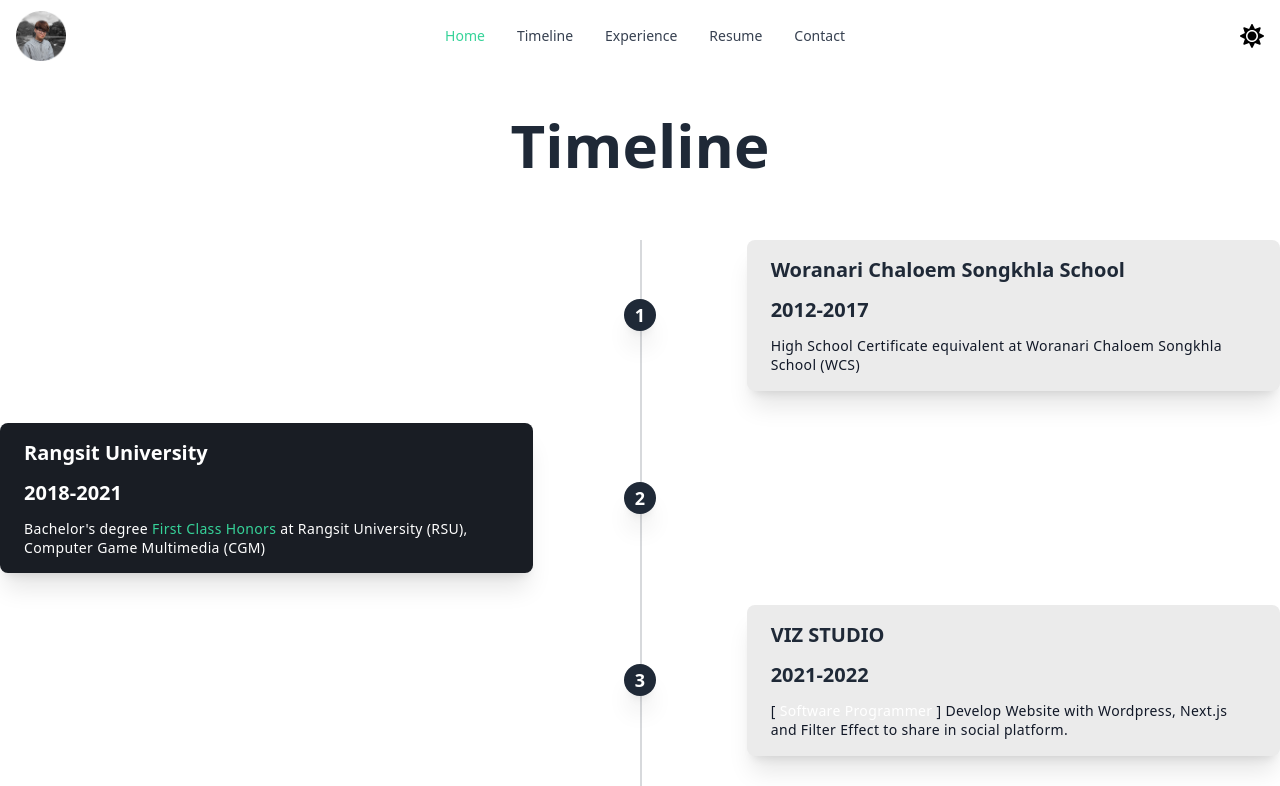
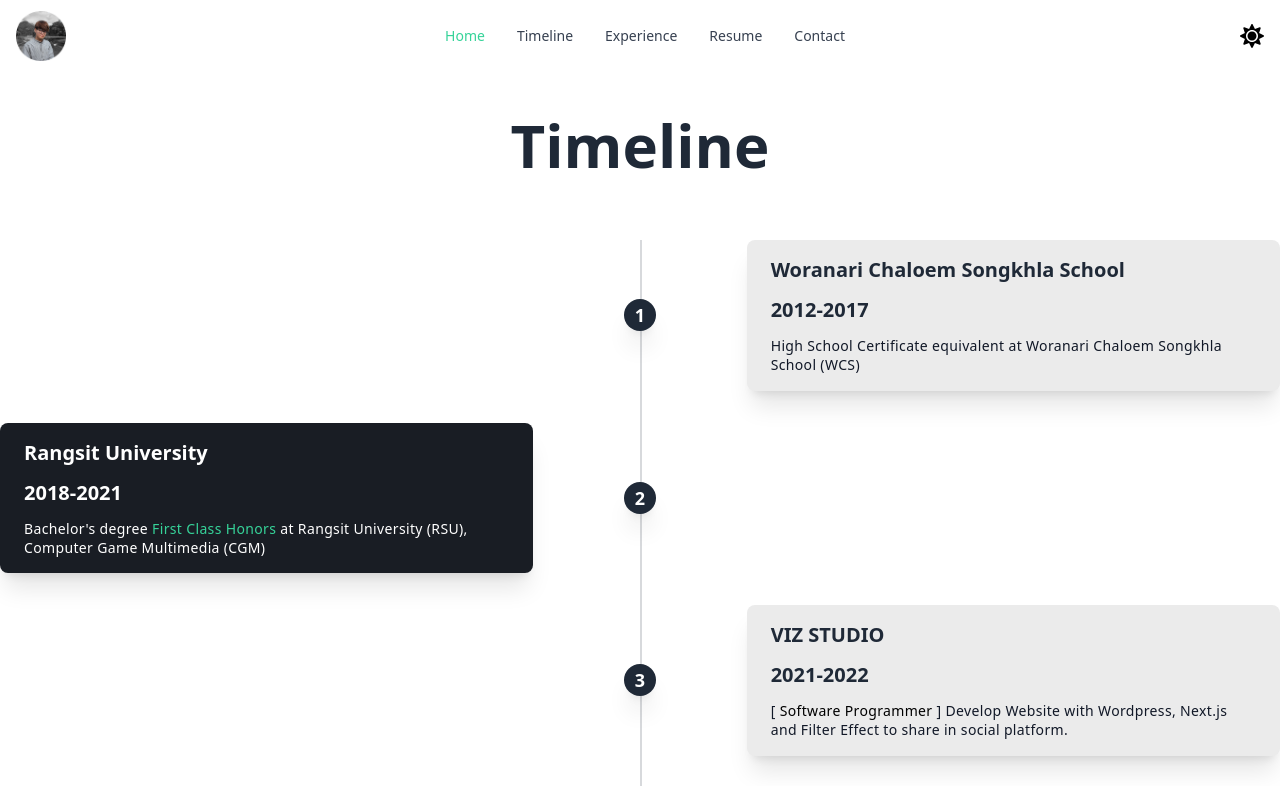
Before and after one commit to darupong/Portfolio, a Next.js app: page /timeline in a window 1280 px wide. Shown: the top 786 px of the page. Built offline with nearby package versions, Linux system fonts and the light colour scheme.

Commit message:
style: fix theme text

```diff
--- a/components/HeroSection.tsx
+++ b/components/HeroSection.tsx
@@ -21,7 +21,7 @@
             <p
               className={`${css.animated} font-bold md:text-[50px] text-[20px] pt-[10px]`}
             >
-              Front-end Developer
+              Front-End Developer 5
             </p>
           </div>
         </div>
--- a/components/ResumeSection.tsx
+++ b/components/ResumeSection.tsx
@@ -67,9 +67,13 @@
               2021-2022
             </h3>
             <p className="text-sm font-medium leading-snug tracking-wide text-gray-900 text-opacity-100">
-              [<span className="text-white"> Software Programmer </span>]
-              Develop Website with Wordpress, Next.js and Filter Effect to share
-              in social platform.
+              [
+              <span className="dark:text-white text-black">
+                {" "}
+                Software Programmer{" "}
+              </span>
+              ] Develop Website with Wordpress, Next.js and Filter Effect to
+              share in social platform.
             </p>
           </div>
         </div>
--- a/pages/timeline.tsx
+++ b/pages/timeline.tsx
@@ -67,9 +67,13 @@
               2021-2022
             </h3>
             <p className="text-sm font-medium leading-snug tracking-wide text-gray-900 text-opacity-100">
-              [<span className="text-white"> Software Programmer </span>]
-              Develop Website with Wordpress, Next.js and Filter Effect to share
-              in social platform.
+              [
+              <span className="dark:text-white text-black">
+                {" "}
+                Software Programmer{" "}
+              </span>
+              ] Develop Website with Wordpress, Next.js and Filter Effect to
+              share in social platform.
             </p>
           </div>
         </div>
```
